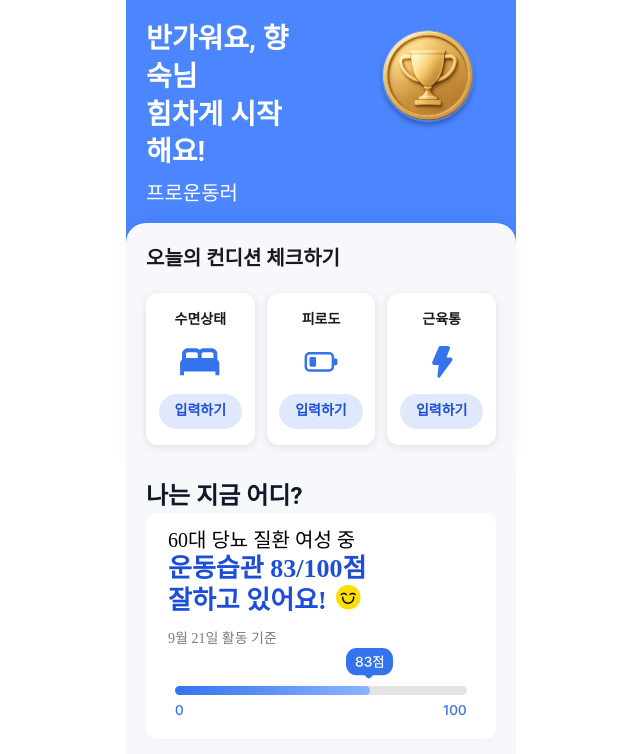
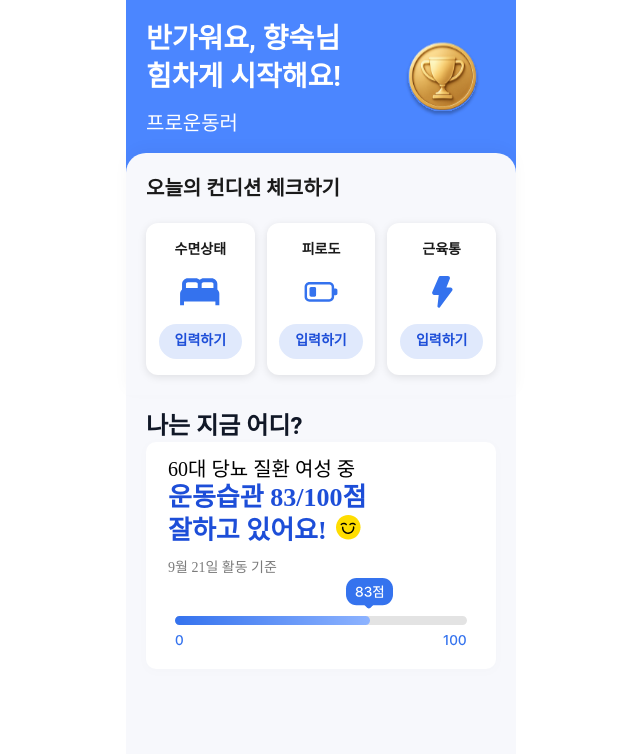
Before and after one commit to SKTHON-CAFFEINE/MANJIL_FE, a React (Vite) app: page / in a window 1280 px wide. Shown: the top 754 px of the page, without its empty margins (319-959 px from the left). Built offline with nearby package versions, Linux system fonts and the light colour scheme; no server answers; a web font is replaced by a local one.

Commit message:
🎨 Design: HelloSection css 수정

```diff
--- a/src/routes/home/HelloSection.jsx
+++ b/src/routes/home/HelloSection.jsx
@@ -30,6 +30,7 @@ const HelloSectionWrapper = styled.div`
 const TextWrapper = styled.div`
   display: flex;
   flex-direction: column;
+  width: 100%;
 `;
 
 const HelloTextWrapper = styled.div`
@@ -59,7 +60,6 @@ const AliasText = styled.div`
 `;
 
 const BadgeWrapper = styled.div`
-  margin-left: 33px;
 `;
 
 const BadgeIcon = styled.img`
```
